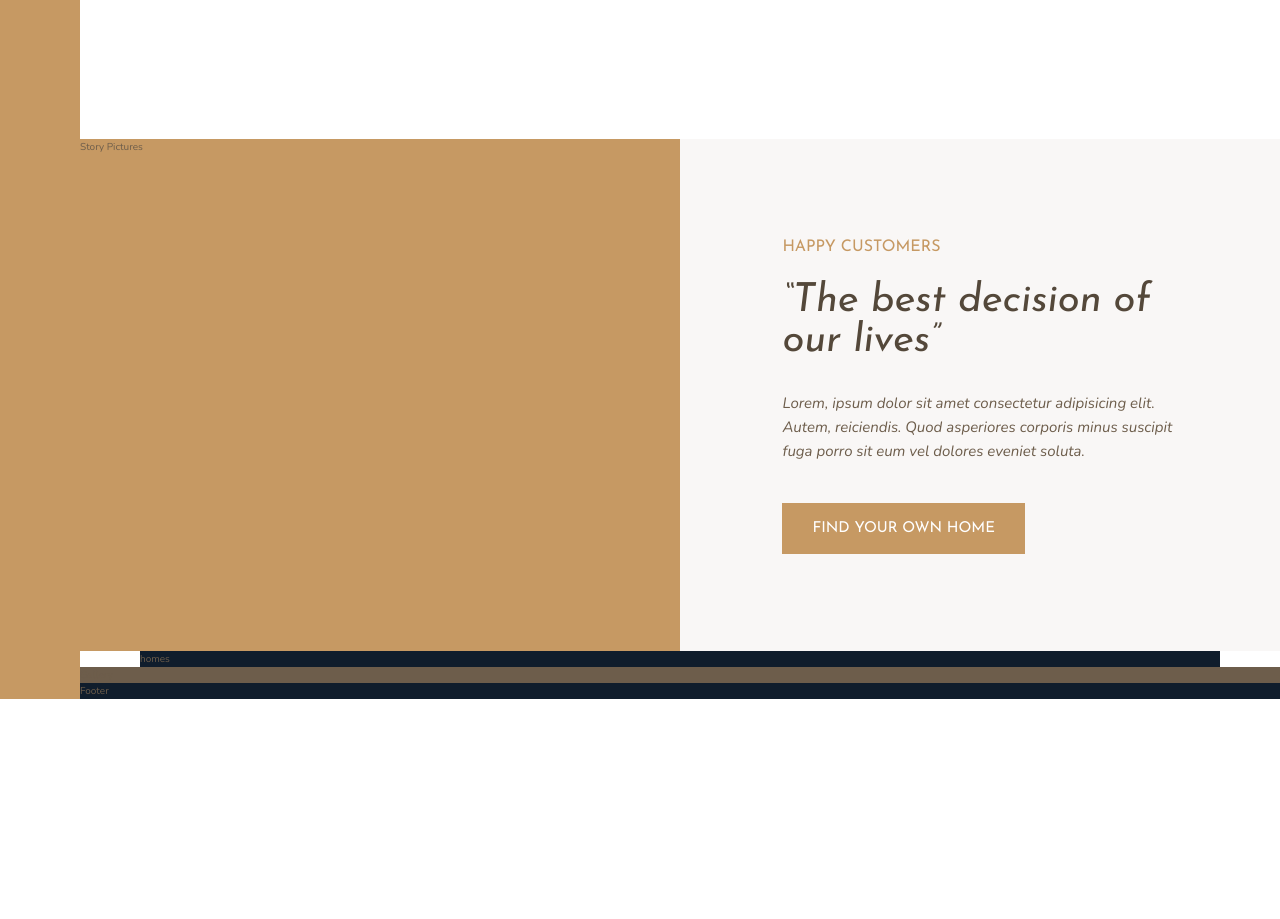
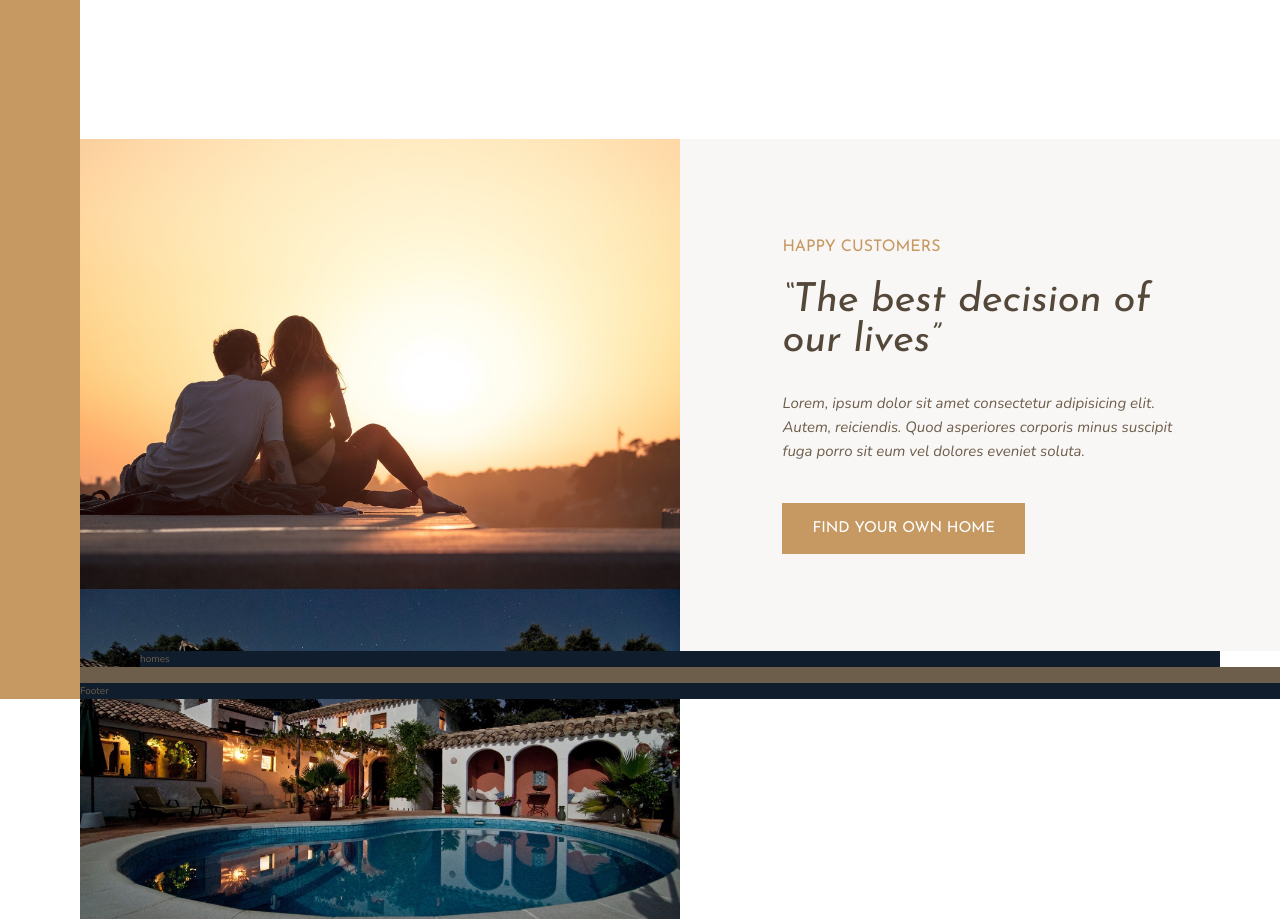
Before and after one commit to james-randolph-50/Nexter, a website: page index.html in a window 1280 px wide. Shown: the part 1360-2279 px from the top of the page. Before the commit the page ends 2059 px from the top, so only its background shows below. Drawn offline with nearby package versions, Linux system fonts and the light colour scheme.

Commit message:
story imagesd markup added

```diff
--- a/index.html
+++ b/index.html
@@ -70,7 +70,8 @@
         </section>
 
         <div class="story__pictures">
-            Story Pictures
+            <img src="img/story-1.jpeg" alt="Couple with new house" class="story__img--1">
+            <img src="img/story-2.jpeg" alt="New house" class="story__img--2">
         </div>
 
         <div class="story__content">
--- a/sass/_story.scss
+++ b/sass/_story.scss
@@ -2,6 +2,17 @@
     &__pictures {
         background-color: $color-primary;
         grid-column: full-start / col-end 4;
+
+        display: grid;
+    }
+
+    &__img--1 {
+        width: 100%;
+
+    }
+
+    &__img--2 {
+        width: 100%;
     }
 
     &__content {
```
Also changed, not shown: css/style.css.
